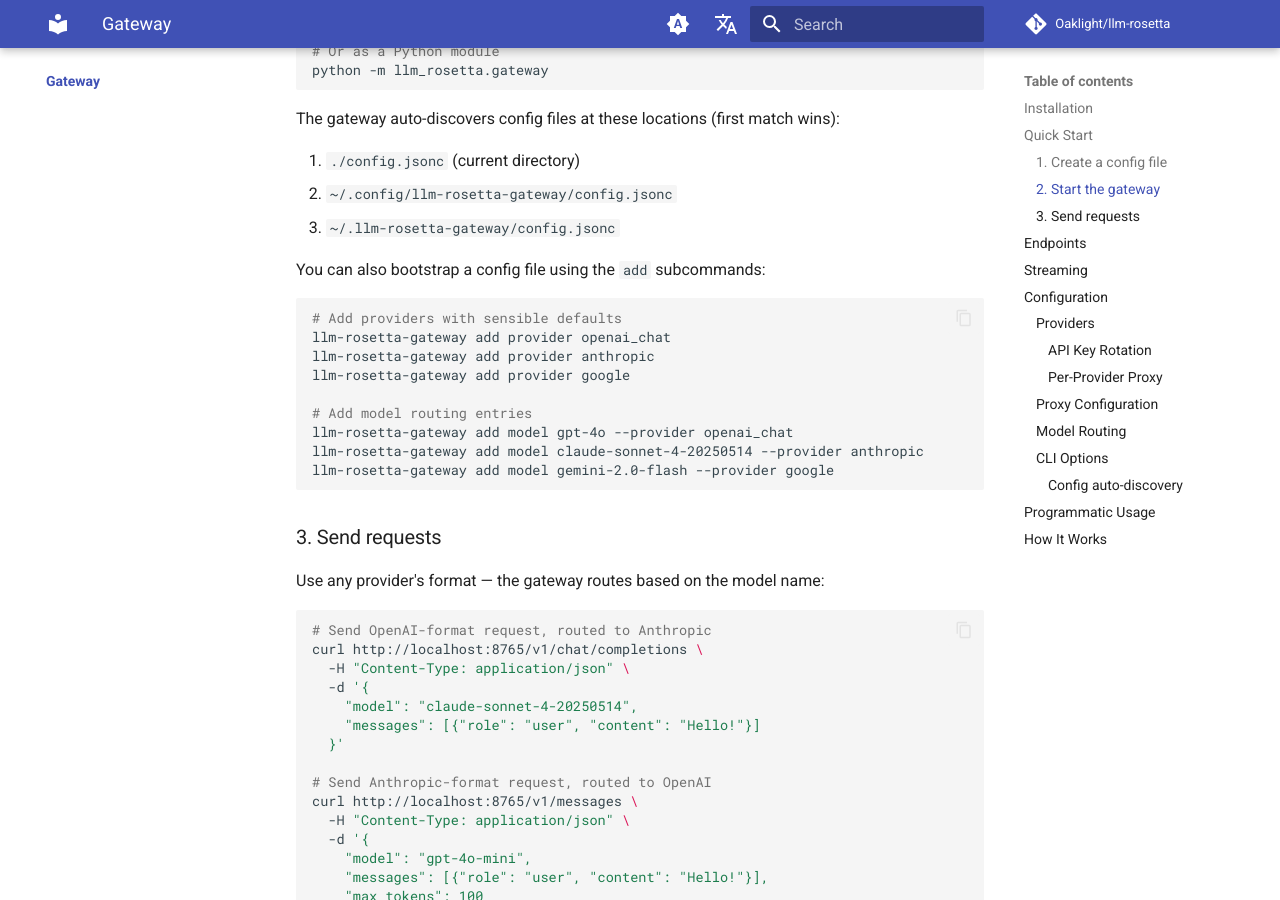
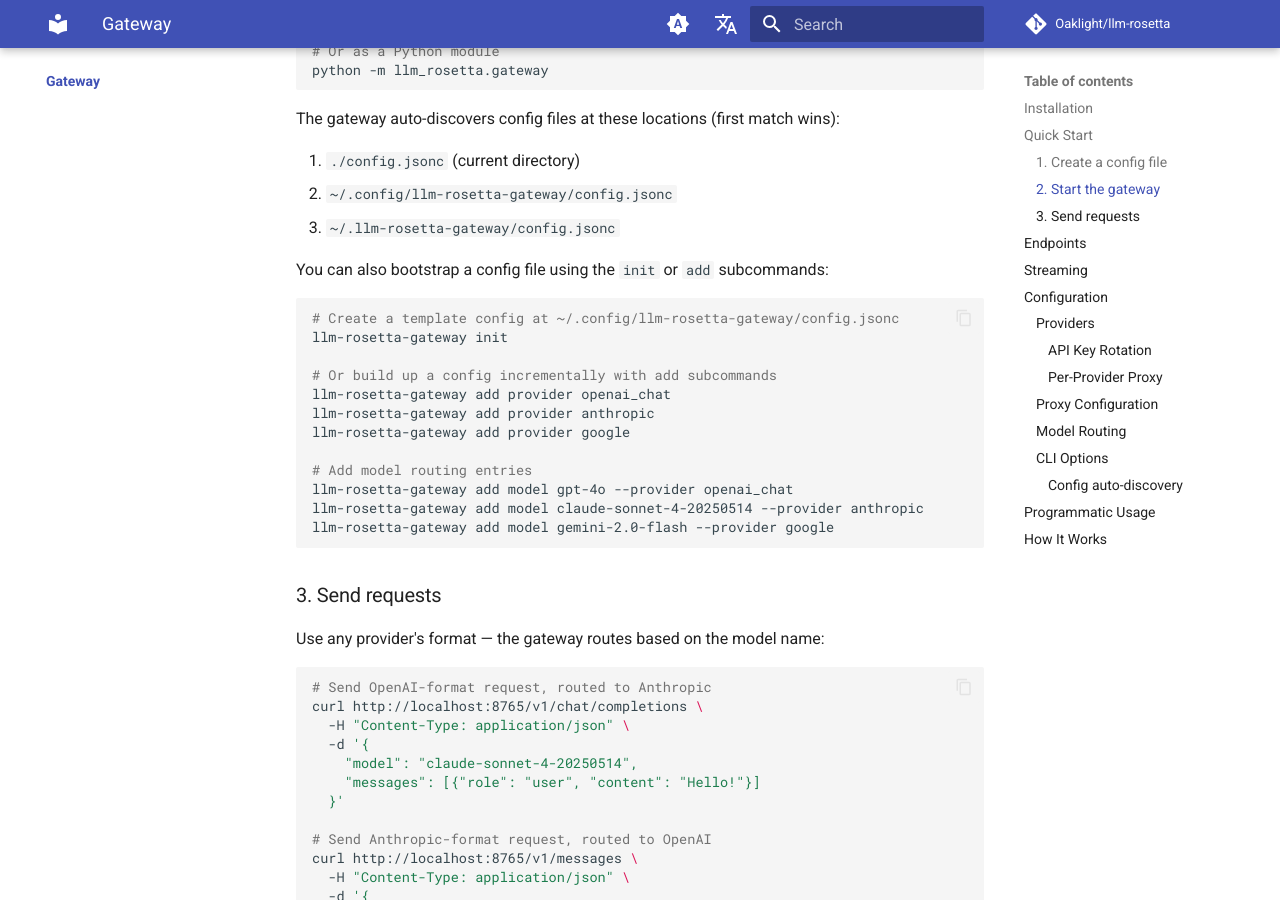
Before and after one commit to Oaklight/llm-rosetta, an MkDocs documentation site: the page built from docs/gateway/index.md, in a window 1280 px wide and 900 px high, scrolled down 1354 px. Built offline with MkDocs 1.6.1 and Material for MkDocs 9.7.7, drawn with Linux system fonts in a browser that asks for light colours; comment, search, counter and statistics services are not loaded; some of the changed text lies outside the part shown.

Commit message:
docs: add init subcommand to changelog and gateway docs

````diff
--- a/docs/gateway/index.md
+++ b/docs/gateway/index.md
@@ -70,10 +70,13 @@ The gateway auto-discovers config files at these locations (first match wins):
 2. `~/.config/llm-rosetta-gateway/config.jsonc`
 3. `~/.llm-rosetta-gateway/config.jsonc`
 
-You can also bootstrap a config file using the `add` subcommands:
+You can also bootstrap a config file using the `init` or `add` subcommands:
 
 ```bash
-# Add providers with sensible defaults
+# Create a template config at ~/.config/llm-rosetta-gateway/config.jsonc
+llm-rosetta-gateway init
+
+# Or build up a config incrementally with add subcommands
 llm-rosetta-gateway add provider openai_chat
 llm-rosetta-gateway add provider anthropic
 llm-rosetta-gateway add provider google
@@ -215,6 +218,8 @@ Options:
   --log-level LEVEL    Log level: debug, info, warning, error (default: info)
 
 Commands:
+  init                 Create a template config.jsonc at ~/.config/llm-rosetta-gateway/
+
   add provider <name>  Add a provider entry to config
     --api-key KEY        API key or ${ENV_VAR} placeholder
     --base-url URL       Provider base URL (auto-filled for known providers)
````
Also changed, not shown: docs/changelog.md (+1 -0 lines).
